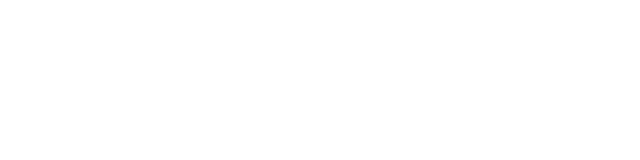
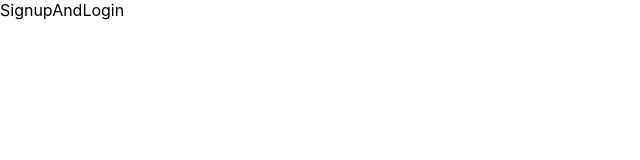
Before and after one commit to sibistean95/ProiectFIS, a React (Create React App) app in the folder travelease/: page / in a window 1280 px wide. Shown: the top 160 px of the page, without its empty margins (0-640 px from the left). Built offline with nearby package versions, Linux system fonts and the light colour scheme.

Commit message:
Frontend : Signup and Login : Introducing .css file

```diff
--- a/travelease/src/App.js
+++ b/travelease/src/App.js
@@ -1,10 +1,11 @@
 import logo from './logo.svg';
 import './App.css';
+import SignupAndLogin from './Components/SignupAndLogin/SignupAndLogin';
 
 function App() {
   return (
-    <div className="App">
-
+    <div>
+      <SignupAndLogin />
     </div>
   );
 }
--- a/travelease/src/Components/SignupAndLogin/SignupAndLogin.jsx
+++ b/travelease/src/Components/SignupAndLogin/SignupAndLogin.jsx
@@ -1,9 +1,10 @@
 import React from "react";
+import './SignupAndLogin.css';
 
 const SignupAndLogin = () => {
     return (
         <div>SignupAndLogin</div>
-    )
-}
+    );
+};
 
 export default SignupAndLogin
```
Also changed, not shown: travelease/src/Components/SignupAndLogin/SignupAndLogin.css (added).
